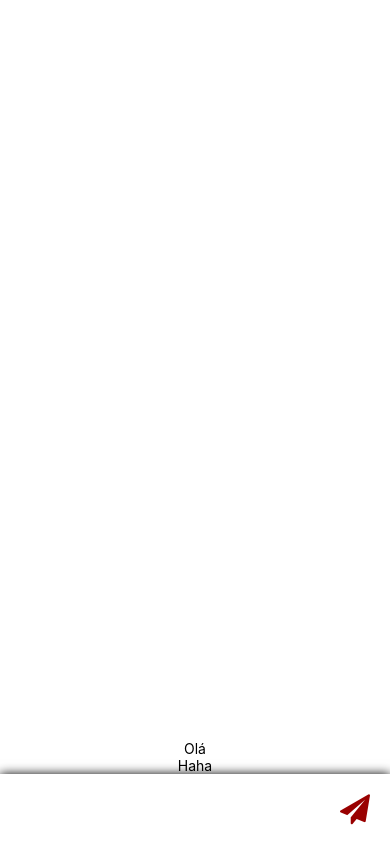
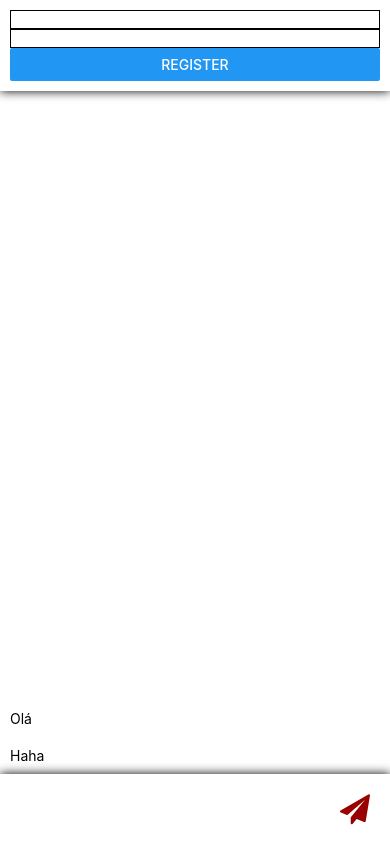
Before and after one commit to Priban/GUINativeChat, a React Native app: screen / in a window 390 px wide. Built offline with nearby package versions, Linux system fonts and the light colour scheme.

Commit message:
register

```diff
--- a/App.js
+++ b/App.js
@@ -2,6 +2,9 @@ import React, { useState } from 'react';
 import { Button, StyleSheet, TextInput, View, Text, FlatList, TouchableOpacity } from 'react-native';
 import PaperView from './Components/PaperView';
 import Icon from 'react-native-vector-icons/FontAwesome';
+import Message from './Components/Message';
+import Register from './Components/Register';
+import axios from 'axios';
 
 export default function App() {
 
@@ -16,13 +19,25 @@ export default function App() {
     setText('');
   }
 
+  const register = async () => {
+    const response = await axios.post('https://lprib.tech/register', {
+      username: "test",
+      password: "test123"
+    });
+
+    console.log(response);
+  }
+
   return (
     <View style={styles.container}>
-      {
-        messages.map((message, index) => (
-          <Text key={index}>{message.text}</Text>
-        ))
-      }
+      <Register register={register} />
+      <View style={styles.messageTextContainer}>
+        {
+          messages.map((message, index) => (
+            <Message message={message} key={index} />
+          ))
+        }
+      </View>
       <PaperView style={styles.chatInputBox}>
         <TextInput
           value={text}
@@ -33,7 +48,7 @@ export default function App() {
           <Icon name="send" size={30} color="#900" />
         </TouchableOpacity>
       </PaperView>
-    </View>
+    </View >
   );
 }
 
@@ -51,5 +66,11 @@ const styles = StyleSheet.create({
   },
   chatInput: {
     width: "90vw"
+  },
+  messageTextContainer: {
+    flex: 1,
+    width: "100vw",
+    justifyContent: "flex-end",
+    alignItems: "flex-start"
   }
 });
--- /dev/null
+++ b/Components/Message.js
@@ -0,0 +1,16 @@
+import { View, Text, StyleSheet } from "react-native"
+
+export default function Message({ message: { username, text } }) {
+
+  return (
+    <View style={styles.messageTextContainer}>
+      <Text>{text}</Text>
+    </View>
+  );
+}
+
+const styles = StyleSheet.create({
+  messageTextContainer: {
+    padding: 10,
+  }
+});
--- /dev/null
+++ b/Components/Register.js
@@ -0,0 +1,34 @@
+import React, { useState } from 'react';
+import { View, TextInput, Button, StyleSheet } from 'react-native';
+
+export default function Register({ register }) {
+  const [username, setUsername] = useState('');
+  const [password, setPassword] = useState('');
+
+  return (
+    <View style={styles.container}>
+      <TextInput
+        value={username}
+        onChangeText={text => setUsername(text)}
+        style={styles.input}
+      />
+      <TextInput
+        value={password}
+        onChangeText={text => setPassword(text)}
+        style={styles.input}
+      />
+      <Button title="Register" onPress={() => register(username, password)} />
+    </View>
+  )
+}
+
+const styles = StyleSheet.create({
+  container: {
+    width: "100vw",
+    shadowRadius: 10,
+    padding: 10,
+  },
+  input: {
+    border: "1px solid black",
+  }
+});
```
